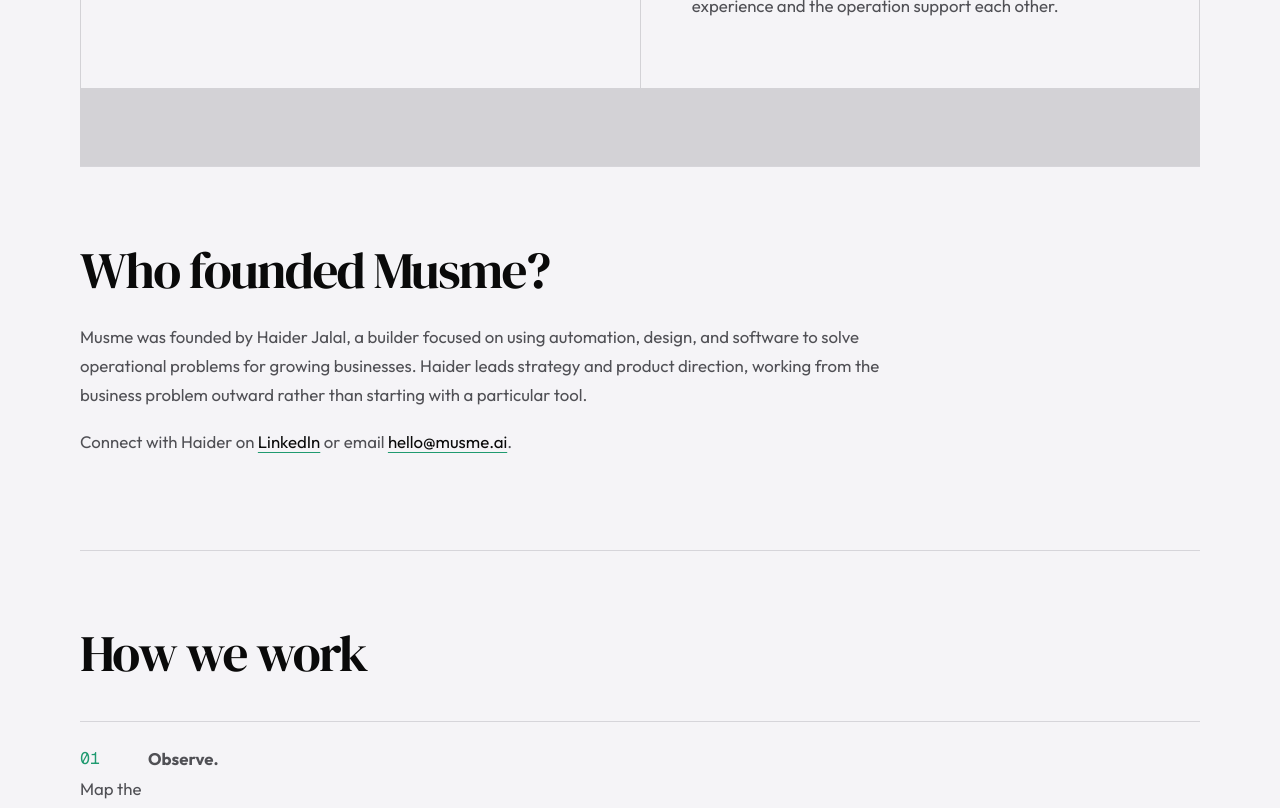
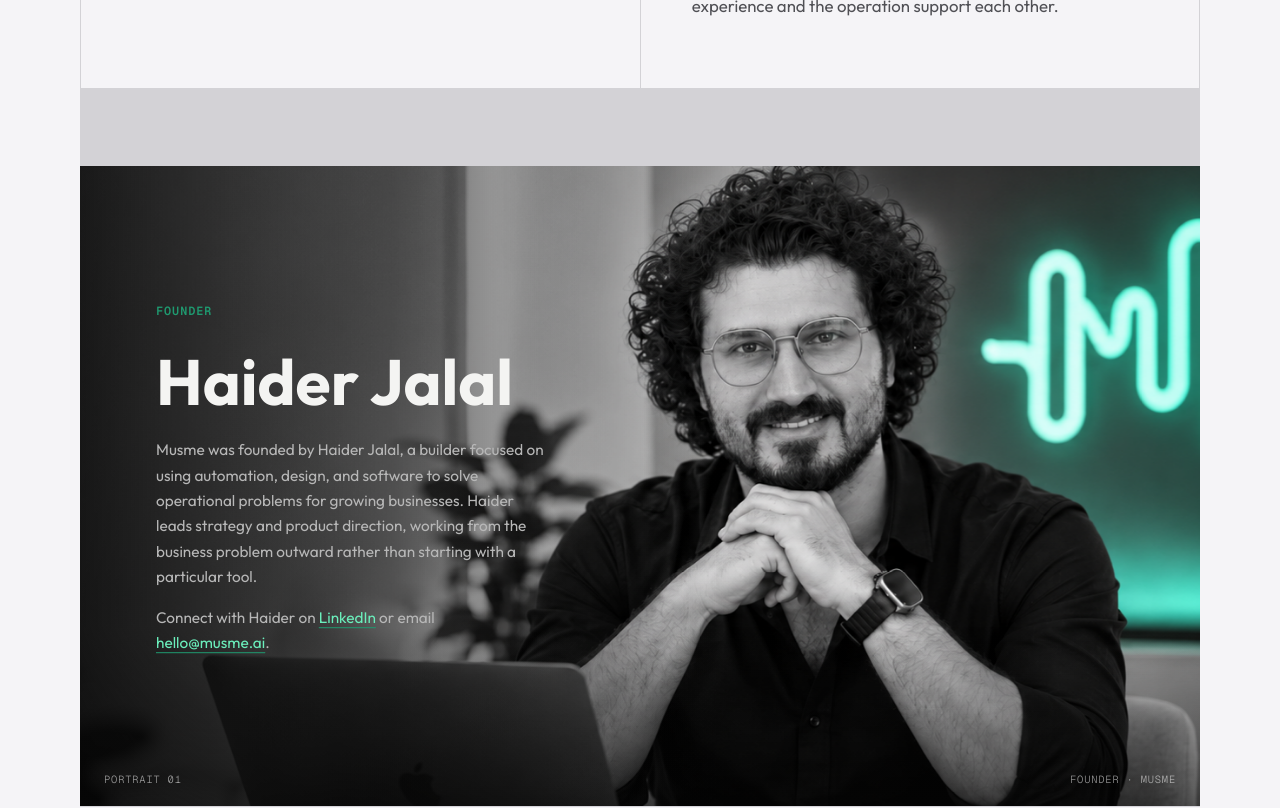
Before and after one commit to haiderjalal/musme, a Next.js app: page /about in a window 1280 px wide. Shown: the part 1600-2408 px from the top of the page. Built offline with nearby package versions, Linux system fonts and the light colour scheme.

Commit message:
Add animated founder portrait

```diff
--- a/app/about/page.tsx
+++ b/app/about/page.tsx
@@ -1,11 +1,17 @@
 import type { Metadata } from "next";
 import { BreadcrumbSchema, ContentPage, LAST_UPDATED, SITE_URL } from "@/components/ContentPage";
+import { FounderPortrait } from "@/components/FounderPortrait";
 
 export const metadata: Metadata = {
   title: "About Musme | AI systems for owner-led businesses",
   description: "Meet Musme and founder Haider Jalal. Learn how we build AI automation, content systems, websites, apps, and custom software for healthcare, restaurants, and owner-led businesses.",
   alternates: { canonical: "/about" },
-  openGraph: { title: "About Musme", description: "AI systems designed around real operations, not hype.", url: "/about" },
+  openGraph: {
+    title: "About Musme",
+    description: "AI systems designed around real operations, not hype.",
+    url: "/about",
+    images: [{ url: "/images/founder-haider-jalal.png", width: 1915, height: 821, alt: "Haider Jalal, founder of Musme" }],
+  },
 };
 
 const schema = {
@@ -36,6 +42,7 @@
       "@id": `${SITE_URL}/#founder`,
       name: "Haider Jalal",
       jobTitle: "Founder of Musme",
+      image: `${SITE_URL}/images/founder-haider-jalal.png`,
       worksFor: { "@id": `${SITE_URL}/#organization` },
       sameAs: ["https://linkedin.com/in/haiderjalal"],
     },
@@ -70,10 +77,14 @@
         </article>
       </section>
 
-      <section>
-        <h2>Who founded Musme?</h2>
-        <p>Musme was founded by Haider Jalal, a builder focused on using automation, design, and software to solve operational problems for growing businesses. Haider leads strategy and product direction, working from the business problem outward rather than starting with a particular tool.</p>
-        <p>Connect with Haider on <a href="https://linkedin.com/in/haiderjalal" target="_blank" rel="noreferrer">LinkedIn</a> or email <a href="mailto:hello@musme.ai">hello@musme.ai</a>.</p>
+      <section className="founder-section" aria-labelledby="founder-heading">
+        <FounderPortrait />
+        <div className="founder-copy">
+          <p className="content-kicker">Founder</p>
+          <h2 id="founder-heading">Haider Jalal</h2>
+          <p>Musme was founded by Haider Jalal, a builder focused on using automation, design, and software to solve operational problems for growing businesses. Haider leads strategy and product direction, working from the business problem outward rather than starting with a particular tool.</p>
+          <p>Connect with Haider on <a href="https://linkedin.com/in/haiderjalal" target="_blank" rel="noreferrer">LinkedIn</a> or email <a href="mailto:hello@musme.ai">hello@musme.ai</a>.</p>
+        </div>
       </section>
 
       <section>
--- a/app/globals.css
+++ b/app/globals.css
@@ -1756,6 +1756,86 @@
   background: var(--light);
 }
 
+.founder-section {
+  position: relative;
+  overflow: hidden;
+  padding: 0 !important;
+  border: 0 !important;
+  color: var(--text);
+  background: var(--bg);
+}
+
+.founder-portrait {
+  position: relative;
+  min-height: clamp(440px, 50vw, 650px);
+  margin: 0;
+  overflow: hidden;
+  background: #111;
+}
+
+.founder-portrait::after {
+  position: absolute;
+  inset: 0;
+  z-index: 1;
+  background:
+    linear-gradient(90deg, rgba(5, 5, 5, 0.9) 0%, rgba(5, 5, 5, 0.6) 28%, transparent 58%),
+    linear-gradient(0deg, rgba(5, 5, 5, 0.6), transparent 28%);
+  content: "";
+  pointer-events: none;
+}
+
+.founder-portrait-media {
+  position: absolute;
+  inset: -28px;
+  will-change: transform;
+}
+
+.founder-portrait-media img {
+  width: 100%;
+  height: 100%;
+  object-fit: cover;
+  object-position: center;
+}
+
+.founder-portrait figcaption {
+  position: absolute;
+  right: 24px;
+  bottom: 20px;
+  left: 24px;
+  z-index: 2;
+  display: flex;
+  justify-content: space-between;
+  color: rgba(255, 255, 255, 0.58);
+  font-family: var(--font-geist-mono), monospace;
+  font-size: 0.65rem;
+  letter-spacing: 0.08em;
+  text-transform: uppercase;
+}
+
+.founder-copy {
+  position: absolute;
+  top: 50%;
+  left: clamp(28px, 6vw, 76px);
+  z-index: 2;
+  width: min(390px, 38%);
+  transform: translate3d(0, -50%, 0);
+}
+
+.founder-copy h2 {
+  color: var(--text);
+  font-size: clamp(3rem, 5vw, 5.4rem) !important;
+}
+
+.founder-copy > p:not(.content-kicker) {
+  color: #b7b7b7;
+  font-size: 0.96rem;
+  line-height: 1.65;
+}
+
+.founder-copy a {
+  color: var(--accent) !important;
+}
+
 .content-kicker {
   margin: 0 0 1.2rem;
   color: var(--accent-dark) !important;
@@ -1980,4 +2060,35 @@
   .content-footer nav {
     justify-content: flex-start;
   }
-}
+
+  .founder-section {
+    background: var(--bg);
+  }
+
+  .founder-portrait {
+    min-height: 360px;
+  }
+
+  .founder-portrait::after {
+    background: linear-gradient(0deg, rgba(5, 5, 5, 0.78), transparent 48%);
+  }
+
+  .founder-portrait-media img {
+    object-position: 68% center;
+  }
+
+  .founder-copy {
+    position: relative;
+    top: auto;
+    left: auto;
+    width: auto;
+    padding: 32px 24px 42px;
+    transform: none;
+  }
+}
+
+@media (prefers-reduced-motion: reduce) {
+  .founder-portrait-media {
+    will-change: auto;
+  }
+}
--- /dev/null
+++ b/components/FounderPortrait.tsx
@@ -0,0 +1,46 @@
+"use client";
+
+import { motion, useReducedMotion, useScroll, useTransform } from "motion/react";
+import Image from "next/image";
+import { useRef } from "react";
+import founderPortrait from "@/public/images/founder-haider-jalal.png";
+
+export function FounderPortrait() {
+  const frame = useRef<HTMLElement>(null);
+  const reduce = useReducedMotion();
+  const { scrollYProgress } = useScroll({
+    target: frame,
+    offset: ["start end", "end start"],
+  });
+  const transform = useTransform(
+    scrollYProgress,
+    [0, 1],
+    reduce
+      ? ["translate3d(0, 0, 0) scale(1)", "translate3d(0, 0, 0) scale(1)"]
+      : ["translate3d(0, 18px, 0) scale(1.015)", "translate3d(0, -18px, 0) scale(1.035)"],
+  );
+
+  return (
+    <motion.figure
+      ref={frame}
+      className="founder-portrait"
+      initial={{ opacity: 0, transform: reduce ? "translate3d(0, 0, 0)" : "translate3d(0, 30px, 0)" }}
+      whileInView={{ opacity: 1, transform: "translate3d(0, 0, 0)" }}
+      viewport={{ once: true, amount: 0.18 }}
+      transition={{ duration: 0.7, ease: [0.23, 1, 0.32, 1] }}
+    >
+      <motion.div className="founder-portrait-media" style={{ transform }}>
+        <Image
+          src={founderPortrait}
+          alt="Haider Jalal, founder of Musme, seated at his studio with the Musme logo illuminated behind him"
+          placeholder="blur"
+          sizes="(max-width: 820px) calc(100vw - 40px), 1120px"
+        />
+      </motion.div>
+      <figcaption>
+        <span>Portrait 01</span>
+        <span>Founder · Musme</span>
+      </figcaption>
+    </motion.figure>
+  );
+}
```
Also changed, not shown: public/images/founder-haider-jalal.png (added), 1 other file (tests, documents, lock files or other folders).
